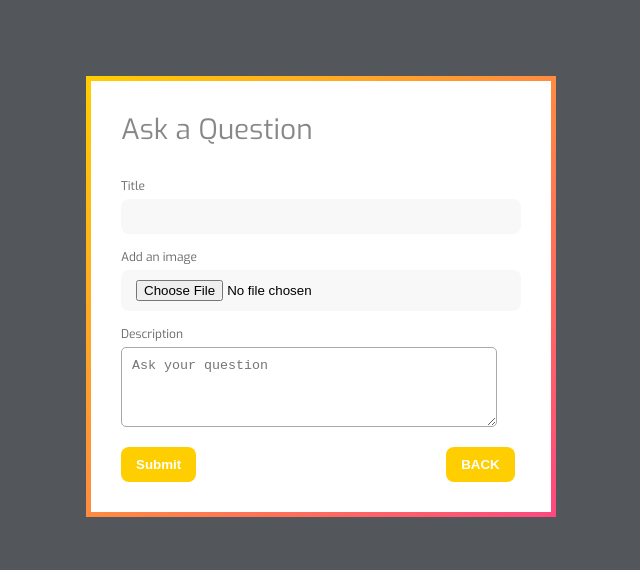
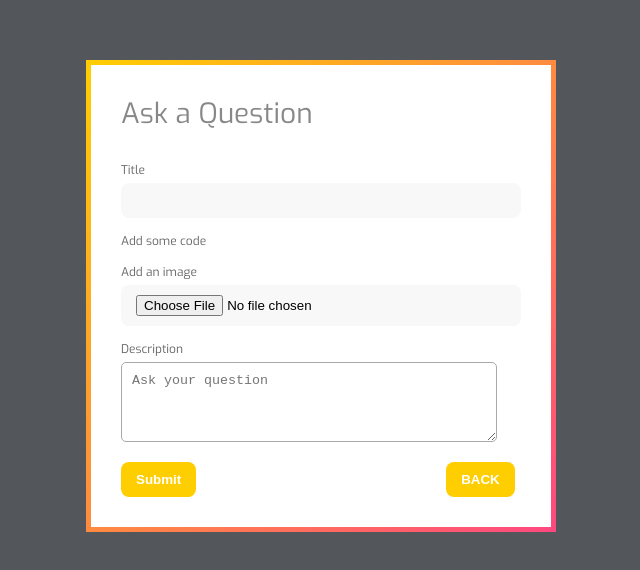
Before and after one commit to dtjabring123/Coconutpng, a React (Create React App) app: page /createQuestion in a window 1280 px wide. Shown: the part 104-674 px from the top of the page, without its empty margins (319-959 px from the left). Built offline with nearby package versions, Linux system fonts and the light colour scheme; no server answers.

Commit message:
adding code funtionality

```diff
--- a/src/pages/createQuestion.jsx
+++ b/src/pages/createQuestion.jsx
@@ -8,7 +8,8 @@ export default class createQuestion extends React.Component{
 	state = { //store question title and question description for creating a question
 		title : "",
 		description : "",
-		file : null
+		file : null,
+		code : ""
 	}
 	handleInput = (event) =>{ //updates email and password variables when user inputs
 		const target = event.target;
@@ -25,7 +26,7 @@ export default class createQuestion extends React.Component{
     handleQuestion = ()=>{
 		if(validQuestion(this.state) == true){
 			//call database method
-			let succ = askQuestion(this.state.title,this.state.description,this.state.file);
+			let succ = askQuestion(this.state.title,this.state.description,this.state.file,this.state.code);
 			Promise.resolve(succ).then((ret)=>{
 				if(ret== "success"){
 					this.output("Question Posted");
@@ -72,6 +73,10 @@ export default class createQuestion extends React.Component{
 							<input id="title" type="text" name="title" onChange={evt=>this.handleInput(evt)} onKeyPress={this.handleEnter} />
 						</div>
 						<div className="form-group">
+							<label htmlFor="code">Add some code</label>
+
+						</div>
+						<div className="form-group">
 							<label htmlFor="images">Add an image</label>
 							<input id = "file" name = "file" type = "file" accept="image/*" onChange={evt=>this.handleFileChange(evt)}/>
 						</div>
```
